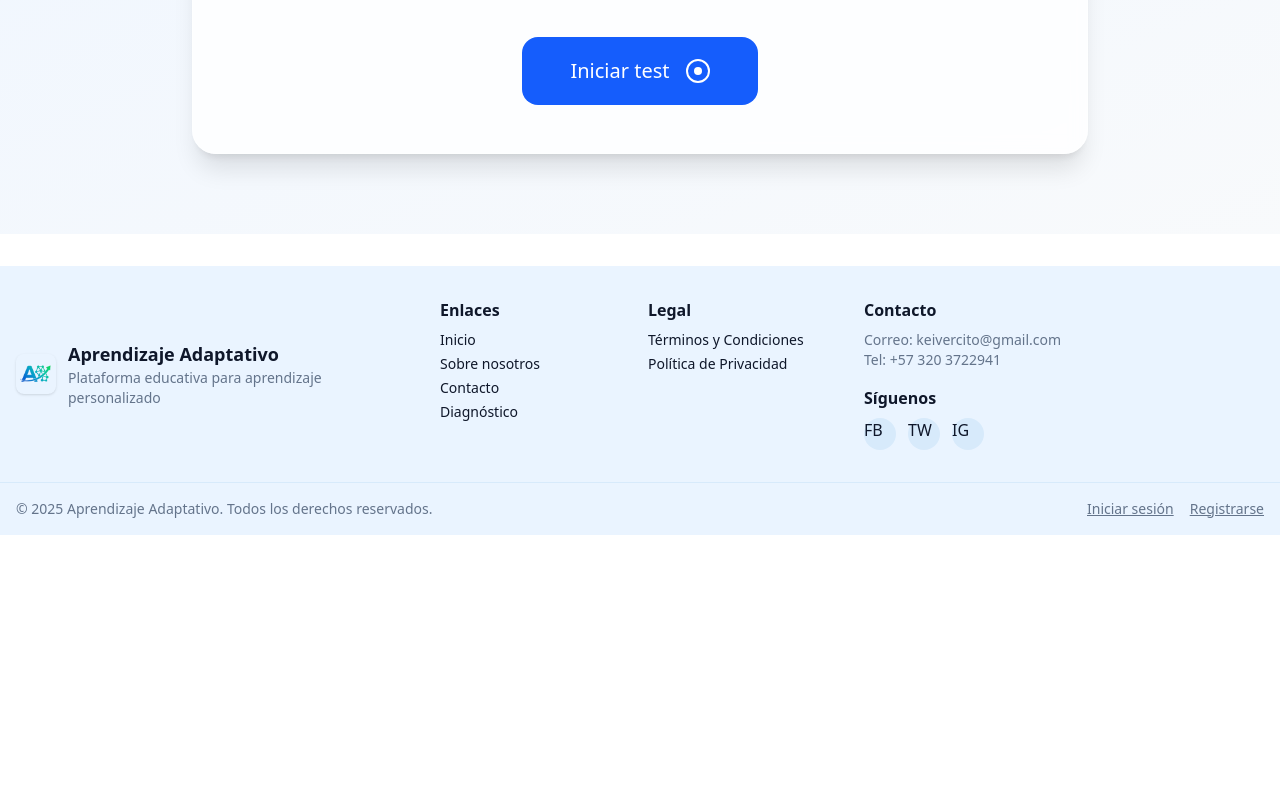
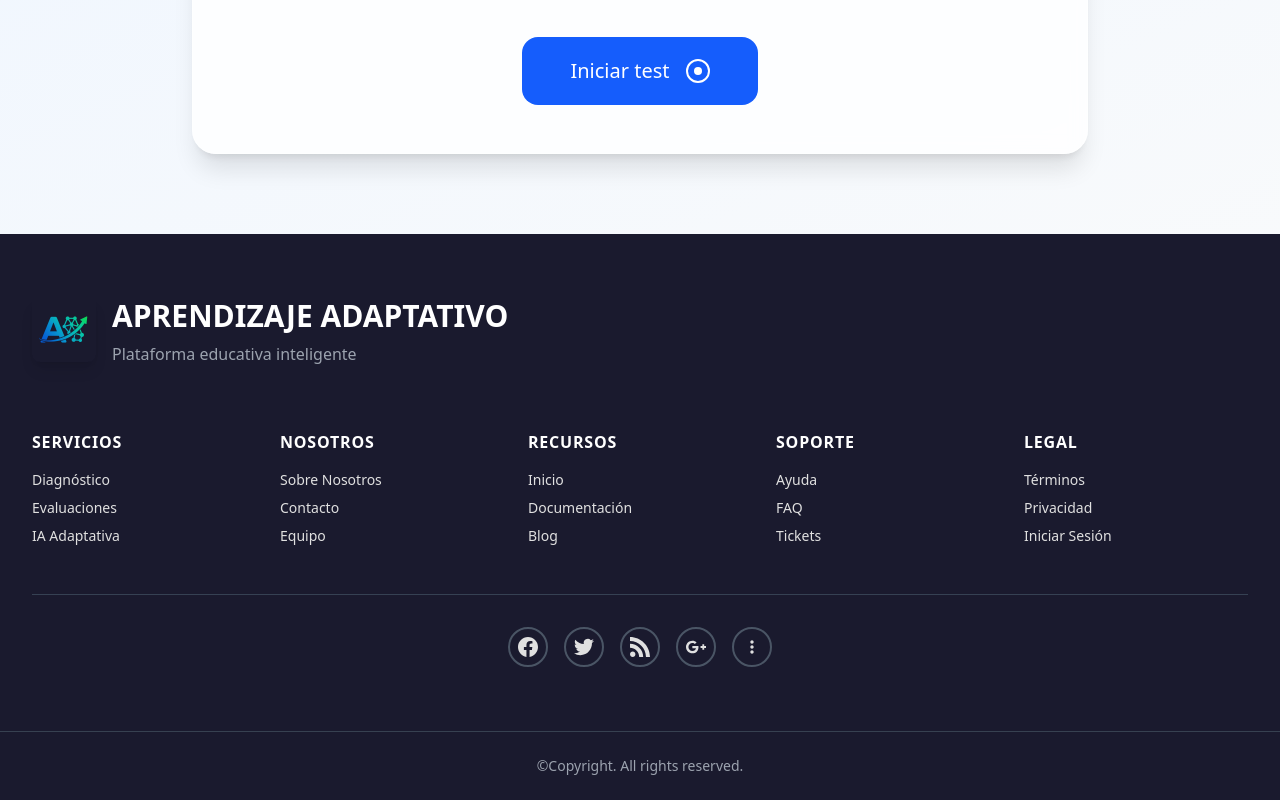
Before and after one commit to AndressToscanom30/AprendizajeAdaptativo, a React (Vite) app in the folder Frontend/: page / in a window 1280 px wide. Shown: the part 1938-2738 px from the top of the page. Before the commit the page ends 2473 px from the top, so only its background shows below. Built offline with nearby package versions, Linux system fonts and the light colour scheme.

Commit message:
Footer mejorado

```diff
--- a/Frontend/src/components/Footer.jsx
+++ b/Frontend/src/components/Footer.jsx
@@ -13,68 +13,234 @@
   const offsetClass = (user && user.rol === 'estudiante') ? (sidebarCollapsed ? 'md:ml-16' : 'md:ml-64') : '';
 
   return (
-    <footer className={`mt-8 transition-all duration-300 ${offsetClass}`} style={{ background: '#EAF4FF', color: '#0f172a' }}>
-      <div className="max-w-7xl mx-auto px-4 py-8 grid grid-cols-1 md:grid-cols-3 gap-6">
-        <div className="flex items-center gap-3 justify-center md:justify-start">
-          <img
-            src="/finalaa.png"
-            alt="Logo Aprendizaje Adaptativo"
-            className="h-12 w-12 md:h-10 md:w-10 rounded-lg object-cover shadow-sm flex-shrink-0"
-          />
-          <div className="text-center md:text-left">
-            <h3 className="font-bold text-lg">Aprendizaje Adaptativo</h3>
-            <p className="text-sm" style={{ color: '#64748B' }}>Plataforma educativa para aprendizaje personalizado</p>
+    <footer className={`mt-auto transition-all duration-300 ${offsetClass}`} style={{ background: '#1a1a2e', color: '#e0e0e0' }}>
+      {/* Main Footer Content */}
+      <div className="max-w-7xl mx-auto px-4 sm:px-6 lg:px-8 py-12 md:py-16">
+        {/* Logo and Slogan Section */}
+        <div className="mb-12 md:mb-16 text-center md:text-left">
+          <div className="flex flex-col md:flex-row items-center md:items-start gap-4 mb-6">
+            <img
+              src="/finalaa.png"
+              alt="Logo Aprendizaje Adaptativo"
+              className="h-16 w-16 rounded-lg object-cover shadow-lg flex-shrink-0"
+            />
+            <div>
+              <h3 className="font-bold text-2xl md:text-3xl text-white mb-2">APRENDIZAJE ADAPTATIVO</h3>
+              <p className="text-sm md:text-base" style={{ color: '#9ca3af' }}>Plataforma educativa inteligente</p>
+            </div>
           </div>
         </div>
 
-        <div className="grid grid-cols-2 gap-4">
+        {/* Links Grid */}
+        <div className="grid grid-cols-2 sm:grid-cols-3 md:grid-cols-5 gap-8 md:gap-6 mb-12 text-center md:text-left">
+          {/* Services Column */}
           <div>
-            <h4 className="font-semibold mb-2">Enlaces</h4>
-            <ul className="space-y-1 text-sm">
-              <li className="hover:underline cursor-pointer" onClick={() => navigate('/')}>Inicio</li>
-              <li className="hover:underline cursor-pointer" onClick={() => navigate('/about')}>Sobre nosotros</li>
-              <li className="hover:underline cursor-pointer" onClick={() => navigate('/contact')}>Contacto</li>
-              <li className="hover:underline cursor-pointer" onClick={() => navigate('/diagnostico')}>Diagnóstico</li>
+            <h4 className="font-bold text-white mb-4 text-sm md:text-base uppercase tracking-wider">Servicios</h4>
+            <ul className="space-y-2 text-sm">
+              <li>
+                <button
+                  onClick={() => navigate('/diagnostico')}
+                  className="hover:text-blue-400 transition-colors duration-200"
+                >
+                  Diagnóstico
+                </button>
+              </li>
+              <li>
+                <button
+                  onClick={() => navigate('/diagnostico')}
+                  className="hover:text-blue-400 transition-colors duration-200"
+                >
+                  Evaluaciones
+                </button>
+              </li>
+              <li>
+                <span className="hover:text-blue-400 transition-colors duration-200 cursor-pointer">
+                  IA Adaptativa
+                </span>
+              </li>
             </ul>
           </div>
 
+          {/* About Column */}
           <div>
-            <h4 className="font-semibold mb-2">Legal</h4>
-            <ul className="space-y-1 text-sm">
-              <li className="hover:underline cursor-pointer">Términos y Condiciones</li>
-              <li className="hover:underline cursor-pointer">Política de Privacidad</li>
+            <h4 className="font-bold text-white mb-4 text-sm md:text-base uppercase tracking-wider">Nosotros</h4>
+            <ul className="space-y-2 text-sm">
+              <li>
+                <button
+                  onClick={() => navigate('/about')}
+                  className="hover:text-blue-400 transition-colors duration-200"
+                >
+                  Sobre Nosotros
+                </button>
+              </li>
+              <li>
+                <button
+                  onClick={() => navigate('/contact')}
+                  className="hover:text-blue-400 transition-colors duration-200"
+                >
+                  Contacto
+                </button>
+              </li>
+              <li>
+                <button
+                  onClick={() => navigate('/about')}
+                  className="hover:text-blue-400 transition-colors duration-200"
+                >
+                  Equipo
+                </button>
+              </li>
+            </ul>
+          </div>
+
+          {/* Resources Column */}
+          <div>
+            <h4 className="font-bold text-white mb-4 text-sm md:text-base uppercase tracking-wider">Recursos</h4>
+            <ul className="space-y-2 text-sm">
+              <li>
+                <button
+                  onClick={() => navigate('/')}
+                  className="hover:text-blue-400 transition-colors duration-200"
+                >
+                  Inicio
+                </button>
+              </li>
+              <li>
+                <span className="hover:text-blue-400 transition-colors duration-200 cursor-pointer">
+                  Documentación
+                </span>
+              </li>
+              <li>
+                <span className="hover:text-blue-400 transition-colors duration-200 cursor-pointer">
+                  Blog
+                </span>
+              </li>
+            </ul>
+          </div>
+
+          {/* Support Column */}
+          <div>
+            <h4 className="font-bold text-white mb-4 text-sm md:text-base uppercase tracking-wider">Soporte</h4>
+            <ul className="space-y-2 text-sm">
+              <li>
+                <button
+                  onClick={() => navigate('/contact')}
+                  className="hover:text-blue-400 transition-colors duration-200"
+                >
+                  Ayuda
+                </button>
+              </li>
+              <li>
+                <span className="hover:text-blue-400 transition-colors duration-200 cursor-pointer">
+                  FAQ
+                </span>
+              </li>
+              <li>
+                <span className="hover:text-blue-400 transition-colors duration-200 cursor-pointer">
+                  Tickets
+                </span>
+              </li>
+            </ul>
+          </div>
+
+          {/* Legal Column */}
+          <div>
+            <h4 className="font-bold text-white mb-4 text-sm md:text-base uppercase tracking-wider">Legal</h4>
+            <ul className="space-y-2 text-sm">
+              <li>
+                <span className="hover:text-blue-400 transition-colors duration-200 cursor-pointer">
+                  Términos
+                </span>
+              </li>
+              <li>
+                <span className="hover:text-blue-400 transition-colors duration-200 cursor-pointer">
+                  Privacidad
+                </span>
+              </li>
+              <li>
+                {user ? (
+                  <button
+                    onClick={() => navigate('/perfil')}
+                    className="hover:text-blue-400 transition-colors duration-200"
+                  >
+                    Mi Perfil
+                  </button>
+                ) : (
+                  <button
+                    onClick={() => navigate('/login')}
+                    className="hover:text-blue-400 transition-colors duration-200"
+                  >
+                    Iniciar Sesión
+                  </button>
+                )}
+              </li>
             </ul>
           </div>
         </div>
 
-        <div>
-          <h4 className="font-semibold mb-2">Contacto</h4>
-          <p className="text-sm" style={{ color: '#64748B' }}>Correo: keivercito@gmail.com</p>
-          <p className="text-sm" style={{ color: '#64748B' }}>Tel: +57 320 3722941</p>
-
-          <div className="mt-4">
-            <h4 className="font-semibold mb-2">Síguenos</h4>
-            <div className="flex items-center gap-3">
-              <a className="h-8 w-8 rounded-full" style={{ background: '#D7EAFB', color: '#0f172a' }} href="#">FB</a>
-              <a className="h-8 w-8 rounded-full" style={{ background: '#D7EAFB', color: '#0f172a' }} href="#">TW</a>
-              <a className="h-8 w-8 rounded-full" style={{ background: '#D7EAFB', color: '#0f172a' }} href="#">IG</a>
-            </div>
-          </div>
+        {/* Social Media Icons */}
+        <div className="flex justify-center items-center gap-4 pt-8 border-t border-gray-700">
+          <a
+            href="#"
+            className="h-10 w-10 rounded-full border-2 border-gray-600 flex items-center justify-center hover:border-blue-400 hover:text-blue-400 transition-all duration-300 hover:scale-110"
+            aria-label="Facebook"
+          >
+            <svg className="w-5 h-5" fill="currentColor" viewBox="0 0 24 24">
+              <path d="M24 12.073c0-6.627-5.373-12-12-12s-12 5.373-12 12c0 5.99 4.388 10.954 10.125 11.854v-8.385H7.078v-3.47h3.047V9.43c0-3.007 1.792-4.669 4.533-4.669 1.312 0 2.686.235 2.686.235v2.953H15.83c-1.491 0-1.956.925-1.956 1.874v2.25h3.328l-.532 3.47h-2.796v8.385C19.612 23.027 24 18.062 24 12.073z"/>
+            </svg>
+          </a>
+          <a
+            href="#"
+            className="h-10 w-10 rounded-full border-2 border-gray-600 flex items-center justify-center hover:border-blue-400 hover:text-blue-400 transition-all duration-300 hover:scale-110"
+            aria-label="Twitter"
+          >
+            <svg className="w-5 h-5" fill="currentColor" viewBox="0 0 24 24">
+              <path d="M23.953 4.57a10 10 0 01-2.825.775 4.958 4.958 0 002.163-2.723c-.951.555-2.005.959-3.127 1.184a4.92 4.92 0 00-8.384 4.482C7.69 8.095 4.067 6.13 1.64 3.162a4.822 4.822 0 00-.666 2.475c0 1.71.87 3.213 2.188 4.096a4.904 4.904 0 01-2.228-.616v.06a4.923 4.923 0 003.946 4.827 4.996 4.996 0 01-2.212.085 4.936 4.936 0 004.604 3.417 9.867 9.867 0 01-6.102 2.105c-.39 0-.779-.023-1.17-.067a13.995 13.995 0 007.557 2.209c9.053 0 13.998-7.496 13.998-13.985 0-.21 0-.42-.015-.63A9.935 9.935 0 0024 4.59z"/>
+            </svg>
+          </a>
+          <a
+            href="#"
+            className="h-10 w-10 rounded-full border-2 border-gray-600 flex items-center justify-center hover:border-blue-400 hover:text-blue-400 transition-all duration-300 hover:scale-110"
+            aria-label="RSS"
+          >
+            <svg className="w-5 h-5" fill="currentColor" viewBox="0 0 24 24">
+              <path d="M6.503 20.752c0 1.794-1.456 3.248-3.251 3.248-1.796 0-3.252-1.454-3.252-3.248 0-1.794 1.456-3.248 3.252-3.248 1.795.001 3.251 1.454 3.251 3.248zm-6.503-12.572v4.811c6.05.062 10.96 4.966 11.022 11.009h4.817c-.062-8.71-7.118-15.758-15.839-15.82zm0-3.368c10.58.046 19.152 8.594 19.183 19.188h4.817c-.03-13.231-10.755-23.954-24-24v4.812z"/>
+            </svg>
+          </a>
+          <a
+            href="#"
+            className="h-10 w-10 rounded-full border-2 border-gray-600 flex items-center justify-center hover:border-blue-400 hover:text-blue-400 transition-all duration-300 hover:scale-110"
+            aria-label="Google Plus"
+          >
+            <svg className="w-5 h-5" fill="currentColor" viewBox="0 0 24 24">
+              <path d="M7.635 10.909v2.619h4.335c-.173 1.125-1.31 3.295-4.331 3.295-2.604 0-4.731-2.16-4.731-4.823 0-2.662 2.122-4.822 4.728-4.822 1.485 0 2.479.633 3.045 1.178l2.073-1.994c-1.33-1.245-3.056-1.995-5.115-1.995C3.412 4.365 0 7.785 0 12s3.414 7.635 7.635 7.635c4.41 0 7.332-3.098 7.332-7.461 0-.501-.054-.885-.12-1.265H7.635zm16.365 0h-2.183V8.726h-2.183v2.183h-2.182v2.181h2.184v2.184h2.189V13.09H24"/>
+            </svg>
+          </a>
+          <a
+            href="#"
+            className="h-10 w-10 rounded-full border-2 border-gray-600 flex items-center justify-center hover:border-blue-400 hover:text-blue-400 transition-all duration-300 hover:scale-110"
+            aria-label="More"
+          >
+            <svg className="w-5 h-5" fill="currentColor" viewBox="0 0 24 24">
+              <path d="M12 8c1.1 0 2-.9 2-2s-.9-2-2-2-2 .9-2 2 .9 2 2 2zm0 2c-1.1 0-2 .9-2 2s.9 2 2 2 2-.9 2-2-.9-2-2-2zm0 6c-1.1 0-2 .9-2 2s.9 2 2 2 2-.9 2-2-.9-2-2-2z"/>
+            </svg>
+          </a>
         </div>
       </div>
-      <div style={{ borderTop: '1px solid #D7EAFB' }}>
-        <div className="max-w-7xl mx-auto px-4 py-4 flex flex-col md:flex-row md:justify-between items-center text-sm" style={{ color: '#64748B' }}>
-          <span>© {new Date().getFullYear()} Aprendizaje Adaptativo. Todos los derechos reservados.</span>
-          <div className="flex items-center gap-4 mt-2 md:mt-0">
-            {user ? (
+
+      {/* Copyright Bar */}
+      <div style={{ borderTop: '1px solid #374151' }}>
+        <div className="max-w-7xl mx-auto px-4 sm:px-6 lg:px-8 py-6">
+          <div className="flex flex-col md:flex-row justify-center items-center gap-2 text-xs md:text-sm" style={{ color: '#9ca3af' }}>
+            <span>©Copyright. All rights reserved.</span>
+            {user && (
               <>
-                <button className="text-sm underline" onClick={() => navigate('/perfil')}>Mi perfil</button>
-                <button className="text-sm underline" onClick={() => { logout?.(); navigate('/'); }}>Cerrar sesión</button>
-              </>
-            ) : (
-              <>
-                <button className="text-sm underline" onClick={() => navigate('/login')}>Iniciar sesión</button>
-                <button className="text-sm underline" onClick={() => navigate('/register')}>Registrarse</button>
+                <span className="hidden md:inline">|</span>
+                <button
+                  onClick={() => { logout?.(); navigate('/'); }}
+                  className="hover:text-blue-400 transition-colors duration-200 underline"
+                >
+                  Cerrar sesión
+                </button>
               </>
             )}
           </div>
```
